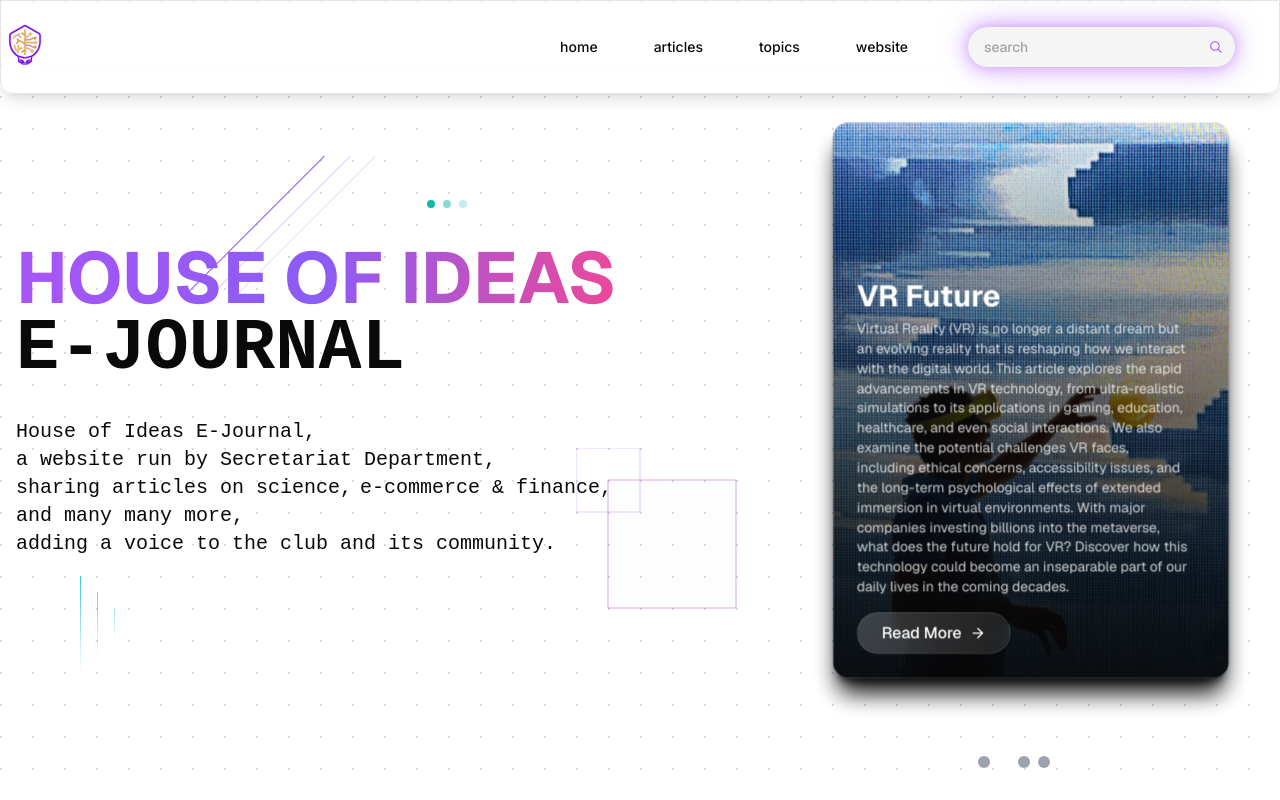
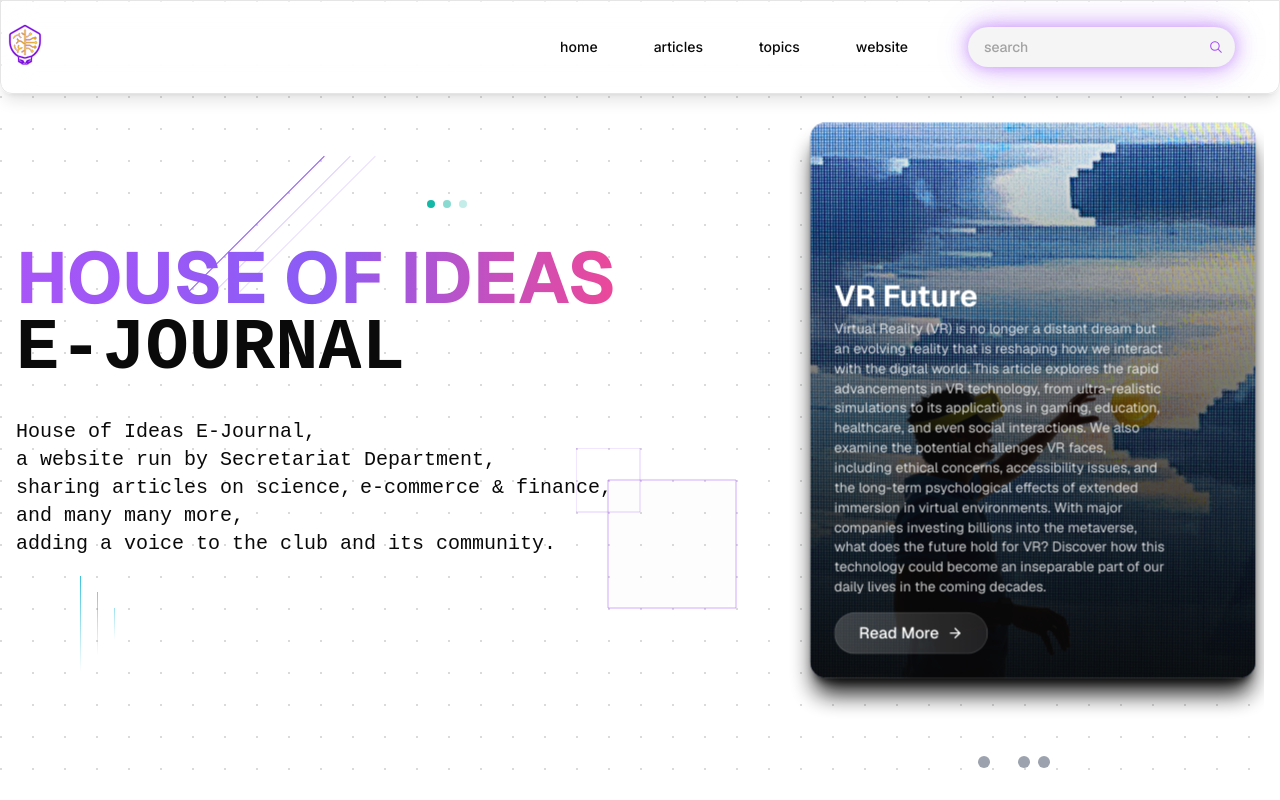
Before and after one commit to bilelBoulhia/hi-articles, a Next.js app: page / in a window 1280 px wide. Shown: the top 800 px of the page. Built offline with nearby package versions, Linux system fonts and the light colour scheme.

Commit message:
finishing the hero

```diff
--- a/components/ui/Carousel.tsx
+++ b/components/ui/Carousel.tsx
@@ -37,7 +37,7 @@ const Carousel: React.FC<VideoCarouselProps> = ({ articles }) => {
           {articles.map((article, index) => (
               <motion.div
                   key={article.id}
-                  className={`absolute w-[80%] h-[70%] bg-black bg-opacity-60 rounded-2xl shadow-xl shadow-black flex items-center justify-center overflow-hidden
+                  className={`absolute w-[90%] h-[70%] bg-black bg-opacity-60 rounded-2xl shadow-xl shadow-black flex items-center justify-center overflow-hidden
                         ${index === currentIndex ? "z-20" : "z-10"}
                         ${index === (currentIndex + 1) % articles.length ? "z-0" : ""}
                         ${index === (currentIndex - 1 + articles.length) % articles.length ? "z-0" : ""}`}
@@ -77,12 +77,11 @@ const Carousel: React.FC<VideoCarouselProps> = ({ articles }) => {
                     <motion.button
                         whileHover={{scale: 1.05}}
                         whileTap={{scale: 0.95}}
-                        className="relative group flex items-center gap-2 px-6 py-2 rounded-full bg-gradient-to-r from-white/20 to-white/10 backdrop-blur-sm border border-white/10 text-white font-medium transition-all duration-300 hover:shadow-lg hover:shadow-white/20 hover:border-white/20"
+                        className="relative group flex items-center gap-2 px-6 py-2 rounded-full bg-gradient-to-r from-white/20 to-white/10 border border-white/10 text-white font-medium transition-all duration-300  hover:border-white/20"
                     >
                       Read More
                       <ArrowRight className="w-4 h-4 transition-transform duration-300 group-hover:translate-x-1"/>
-                      <div
-                          className="absolute inset-0 rounded-full bg-white/5 opacity-0 group-hover:opacity-100 transition-opacity duration-300"></div>
+
                     </motion.button>
                   </div>
                 </div>
```
Also changed, not shown: app/page.tsx (+1 -12 lines).
